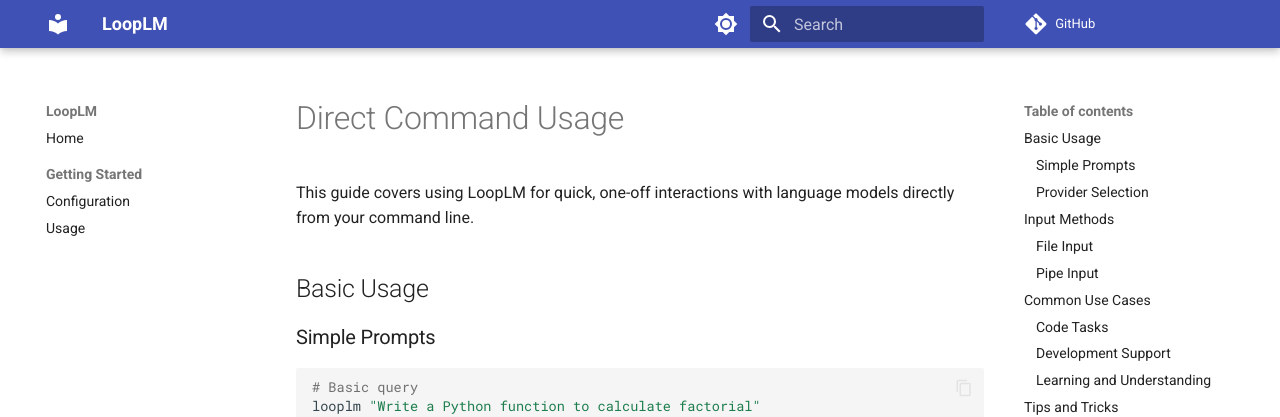
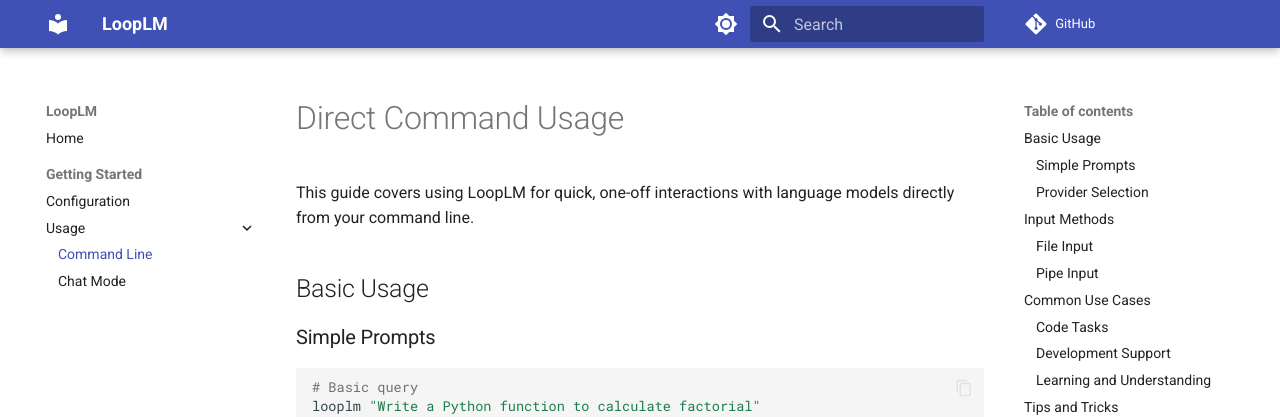
Before and after one commit to tdchaitanya/looplm, an MkDocs documentation site: the page built from docs/direct-usage.md, in a window 1280 px wide. Shown: the top 417 px of the page. Built offline with MkDocs 1.6.1 and Material for MkDocs 9.7.7, drawn with Linux system fonts in a browser that asks for light colours; comment, search, counter and statistics services are not loaded.

Commit message:
docs updates 0.2.0

```diff
--- a/mkdocs.yml
+++ b/mkdocs.yml
@@ -47,7 +47,9 @@
   - Getting Started:
     # - Installation: installation.md
     - Configuration: configuration.md
-    - Usage: usage.md
+    - Usage:
+      - Command Line: direct-usage.md
+      - Chat Mode: chat-usage.md
   # - API Reference: api.md
 
 plugins:
```
